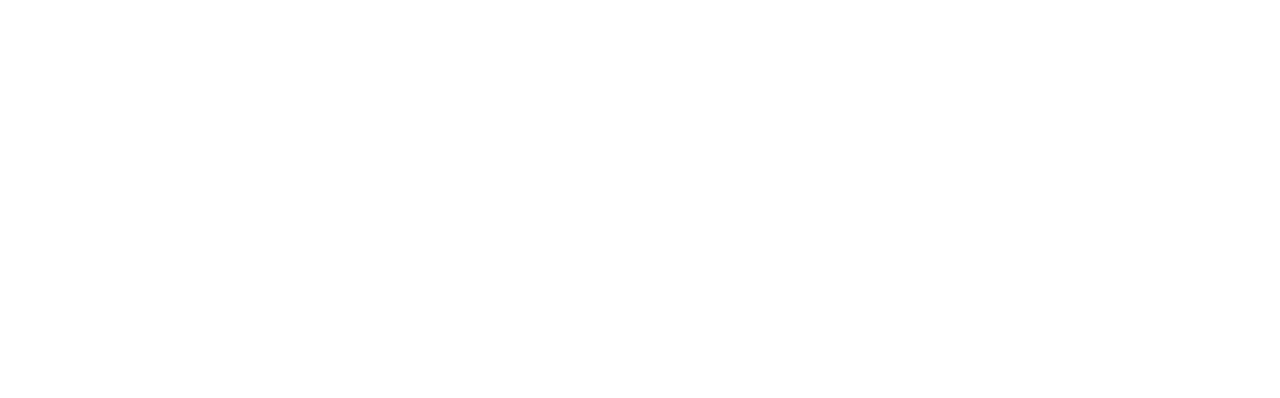
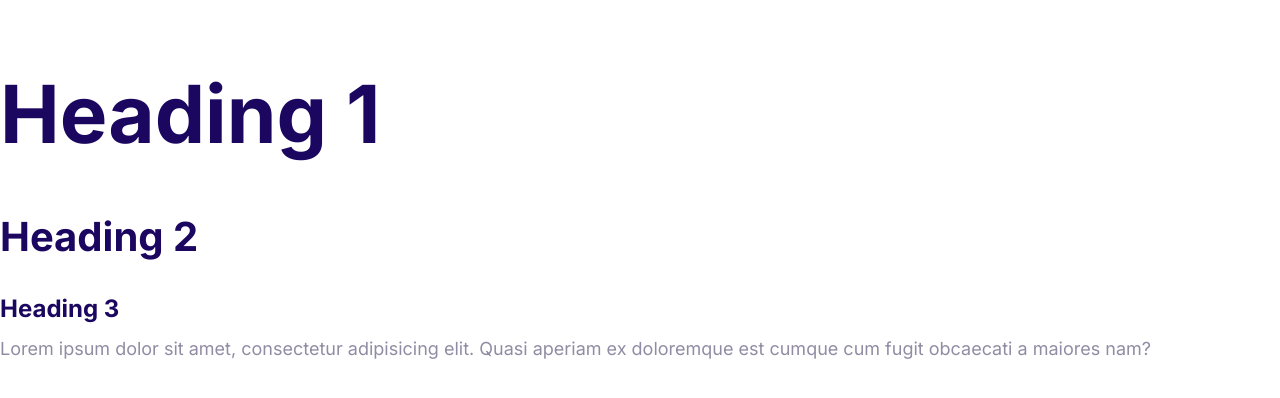
Before and after one commit to biatuong0978/bearnitize, a plain HTML site: page index.html in a window 1280 px wide. Drawn offline with Linux system fonts and the light colour scheme.

Commit message:
Define the styles for the font.

```diff
--- a/css/styles.css
+++ b/css/styles.css
@@ -5,3 +5,55 @@
     --color-headings: #1b0760;
     --color-body: #918ca4;
 }
+
+html {
+    font-size: 62.5%;
+}
+
+body {
+    font-family: Inter, Arial, Helvetica, sans-serif;
+    font-size: 2.4rem;
+    line-height: 1.5;
+    color: var(--color-body);
+}
+
+h1,
+h2,
+h3 {
+    color: var(--color-headings);
+    margin-bottom: 0.8rem;
+}
+
+h1 {
+    font-size: 7rem;
+}
+
+h2 {
+    font-size: 4rem;
+}
+
+h3 {
+    font-size: 3rem;
+}
+
+p {
+    margin-top: 0;
+}
+
+@media screen and (min-width: 1024px) {
+    body {
+        font-size: 1.8rem;
+    }
+
+    h1 {
+        font-size: 8rem;
+    }
+
+    h2 {
+        font-size: 4rem;
+    }
+
+    h3 {
+        font-size: 2.4rem;
+    }
+}
--- a/index.html
+++ b/index.html
@@ -4,8 +4,22 @@
     <meta charset="UTF-8" />
     <meta name="viewport" content="width=device-width, initial-scale=1.0" />
     <title>Document</title>
-    <link rel="stylesheet" href="css/normalize.css">
-    <link rel="stylesheet" href="css/styles.css">
+    <link rel="preconnect" href="https://fonts.googleapis.com" />
+    <link rel="preconnect" href="https://fonts.gstatic.com" crossorigin />
+    <link
+      href="https://fonts.googleapis.com/css2?family=Inter:ital,opsz,wght@0,14..32,100..900;1,14..32,100..900&display=swap"
+      rel="stylesheet"
+    />
+    <link rel="stylesheet" href="css/normalize.css" />
+    <link rel="stylesheet" href="css/styles.css" />
   </head>
-  <body></body>
+  <body>
+    <h1>Heading 1</h1>
+    <h2>Heading 2</h2>
+    <h3>Heading 3</h3>
+    <p>
+      Lorem ipsum dolor sit amet, consectetur adipisicing elit. Quasi aperiam ex
+      doloremque est cumque cum fugit obcaecati a maiores nam?
+    </p>
+  </body>
 </html>
```
